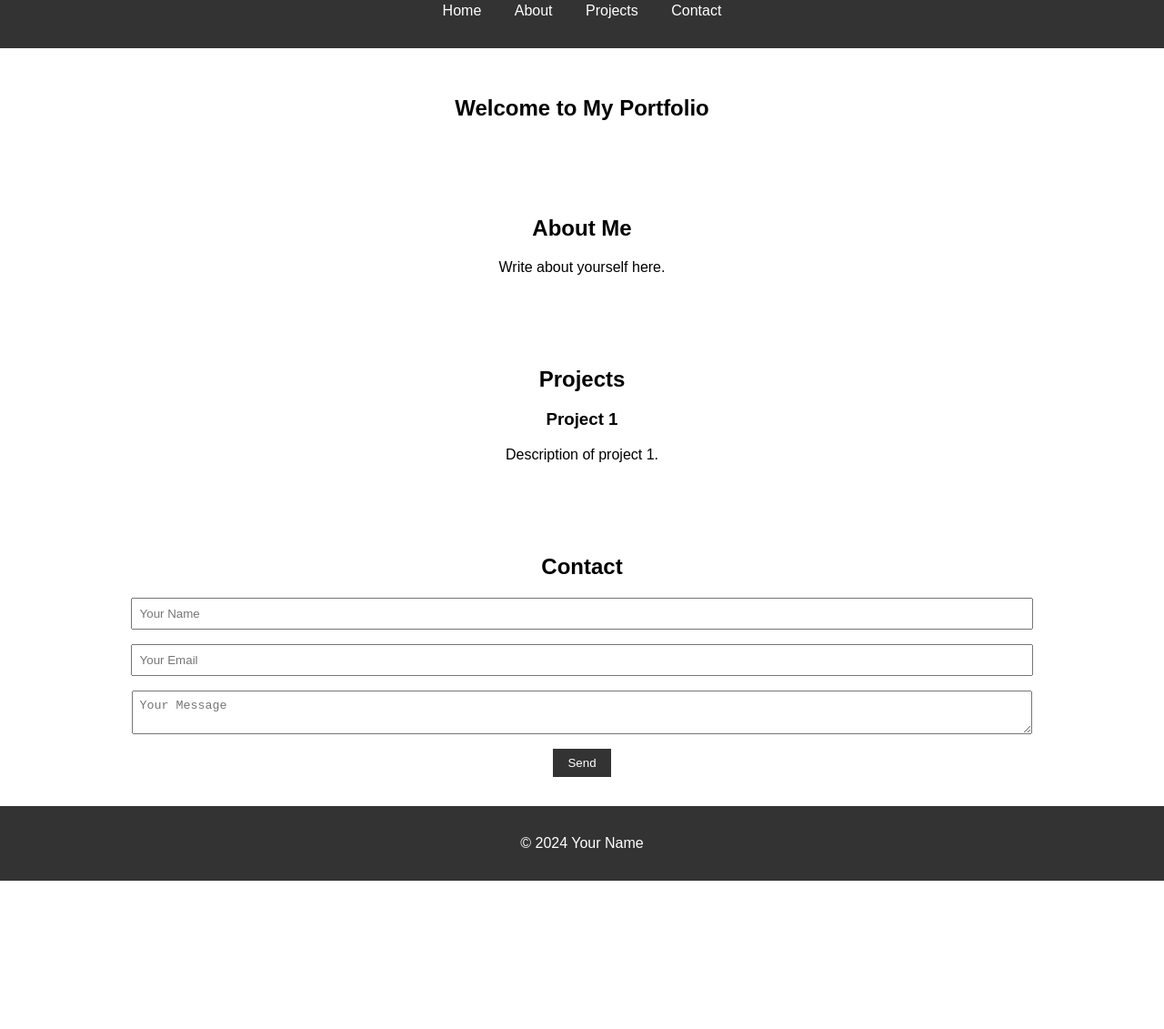
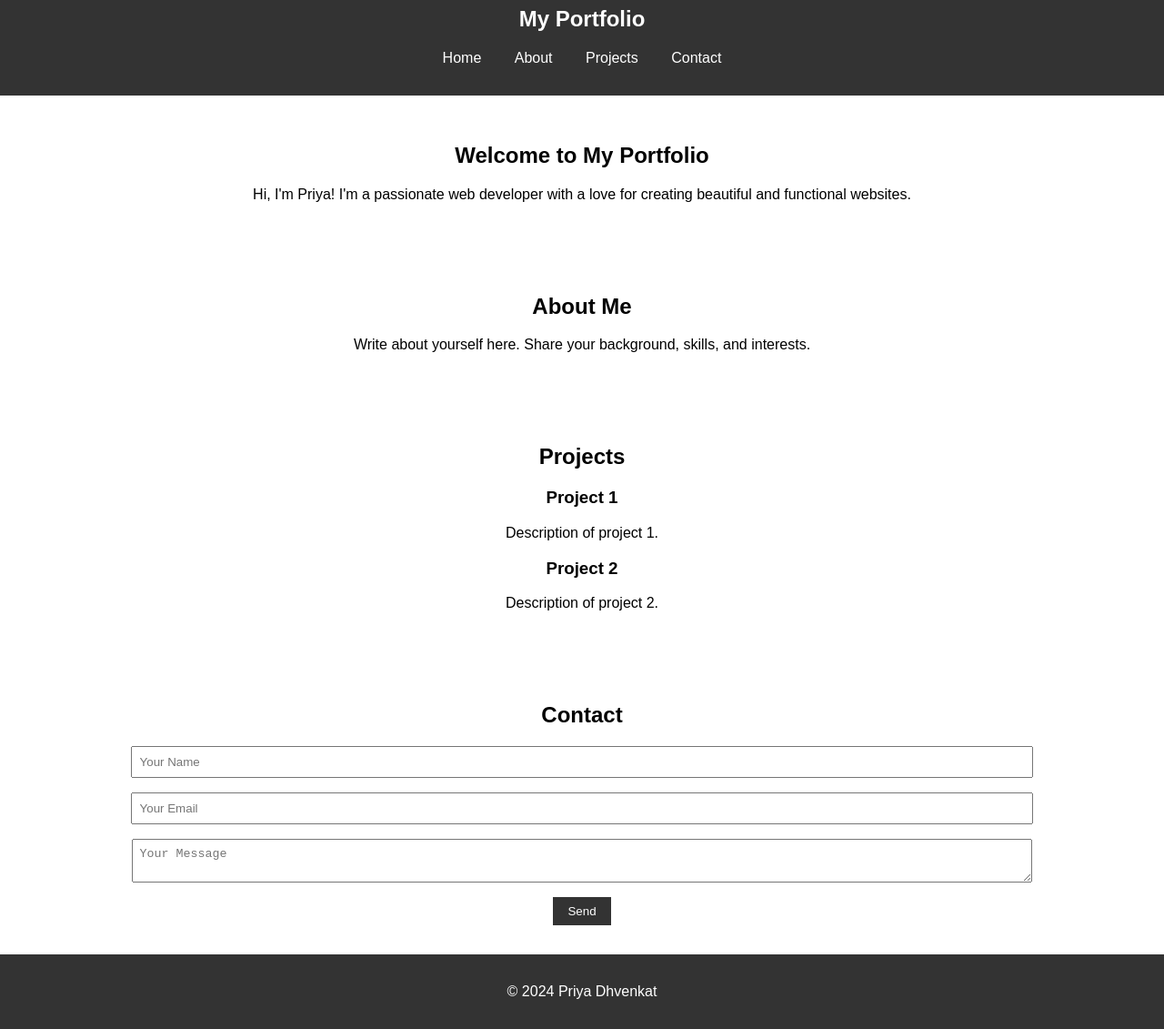
Before and after one commit to priyadhvenkat/priyadhvenkat.github.io, a plain HTML site: page index.html in a window 1280 px wide. Shown: the part 29-1160 px from the top of the page at 91% size. Before the commit the page ends 997 px from the top, so only its background shows below. Drawn offline with Linux system fonts and the light colour scheme.

Commit message:
Update index.html

```diff
--- a/index.html
+++ b/index.html
@@ -5,34 +5,50 @@
     <meta name="viewport" content="width=device-width, initial-scale=1.0">
     <title>My Portfolio</title>
     <link rel="stylesheet" href="style.css">
+    <link href="https://fonts.googleapis.com/css2?family=Roboto:wght@400;700&display=swap" rel="stylesheet">
 </head>
 <body>
     <header>
         <nav>
+            <div class="container">
+                <h1 class="logo">My Portfolio</h1>
                 <ul>
                     <li><a href="#home">Home</a></li>
                     <li><a href="#about">About</a></li>
                     <li><a href="#projects">Projects</a></li>
                     <li><a href="#contact">Contact</a></li>
                 </ul>
+            </div>
         </nav>
     </header>
     <section id="home">
-        <h1>Welcome to My Portfolio</h1>
+        <div class="container">
+            <h2>Welcome to My Portfolio</h2>
+            <p>Hi, I'm Priya! I'm a passionate web developer with a love for creating beautiful and functional websites.</p>
+        </div>
     </section>
     <section id="about">
+        <div class="container">
             <h2>About Me</h2>
-        <p>Write about yourself here.</p>
+            <p>Write about yourself here. Share your background, skills, and interests.</p>
+        </div>
     </section>
     <section id="projects">
+        <div class="container">
             <h2>Projects</h2>
             <div class="project">
                 <h3>Project 1</h3>
                 <p>Description of project 1.</p>
             </div>
+            <div class="project">
+                <h3>Project 2</h3>
+                <p>Description of project 2.</p>
+            </div>
             <!-- Add more projects as needed -->
+        </div>
     </section>
     <section id="contact">
+        <div class="container">
             <h2>Contact</h2>
             <form>
                 <input type="text" placeholder="Your Name" required>
@@ -40,9 +56,12 @@
                 <textarea placeholder="Your Message" required></textarea>
                 <button type="submit">Send</button>
             </form>
+        </div>
     </section>
     <footer>
-        <p>&copy; 2024 Your Name</p>
+        <div class="container">
+            <p>&copy; 2024 Priya Dhvenkat</p>
+        </div>
     </footer>
     <script src="script.js"></script>
 </body>
```
Lines whose indentation alone changed are shown as unchanged.
